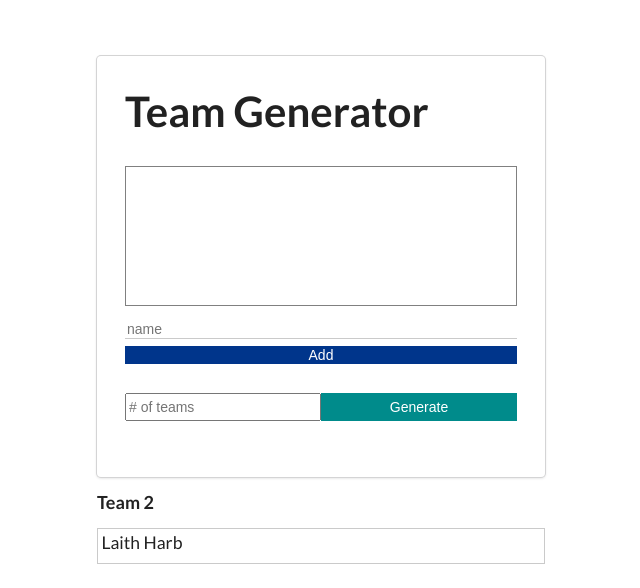
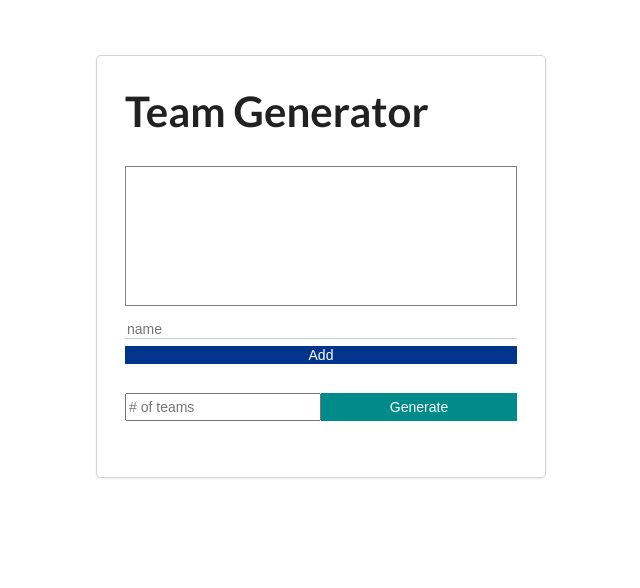
Before and after one commit to KausaChangs/teamapp, an Angular app: page / in a window 1280 px wide. Shown: the top 588 px of the page, without its empty margins (319-959 px from the left). Built offline with nearby package versions, Linux system fonts and the light colour scheme.

Commit message:
dynamically generated number of teams

```diff
--- a/src/app/app.component.html
+++ b/src/app/app.component.html
@@ -28,7 +28,7 @@
     </div>
     <P *ngIf="errorMessage" class="error-msg">{{ errorMessage }}</P>
   </div>
-  <div class="teams-container">
-    <app-team></app-team>
+  <div *ngIf="teams.length" class="teams-container">
+    <app-team *ngFor="let team of teams; let i = index"></app-team>
   </div>
 </diV>
```
